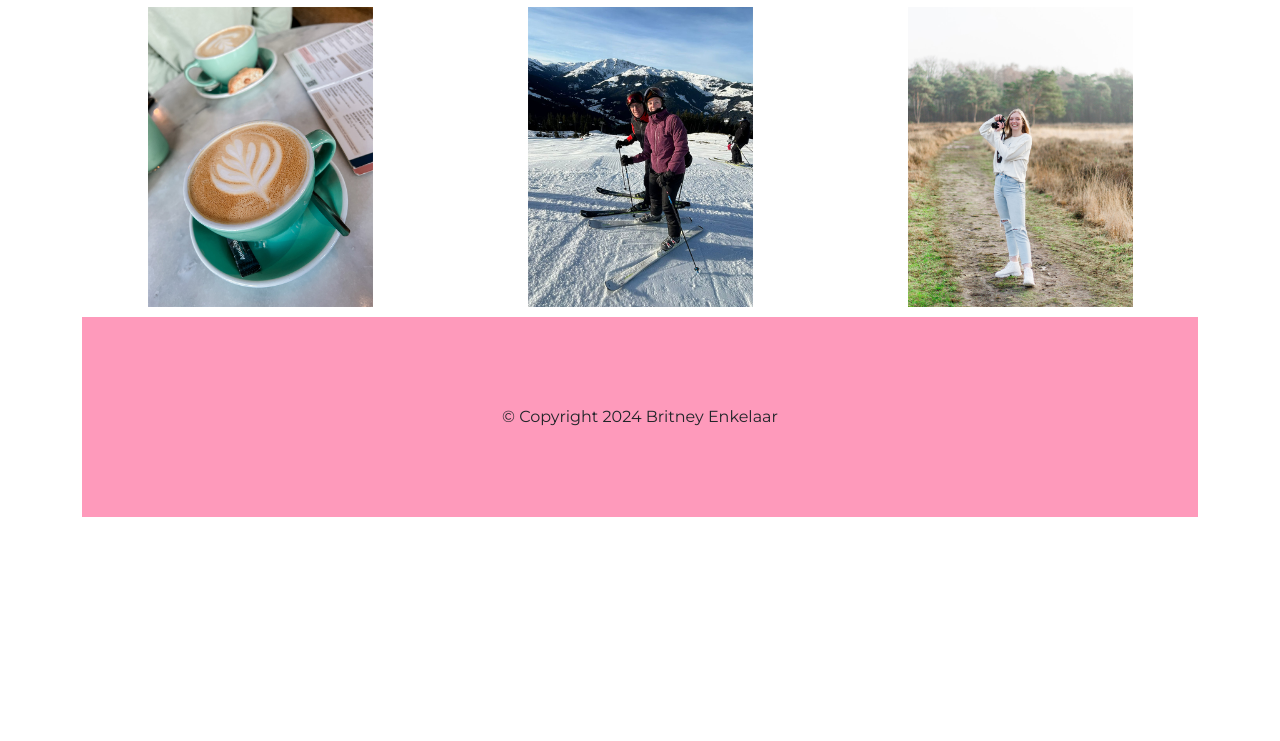
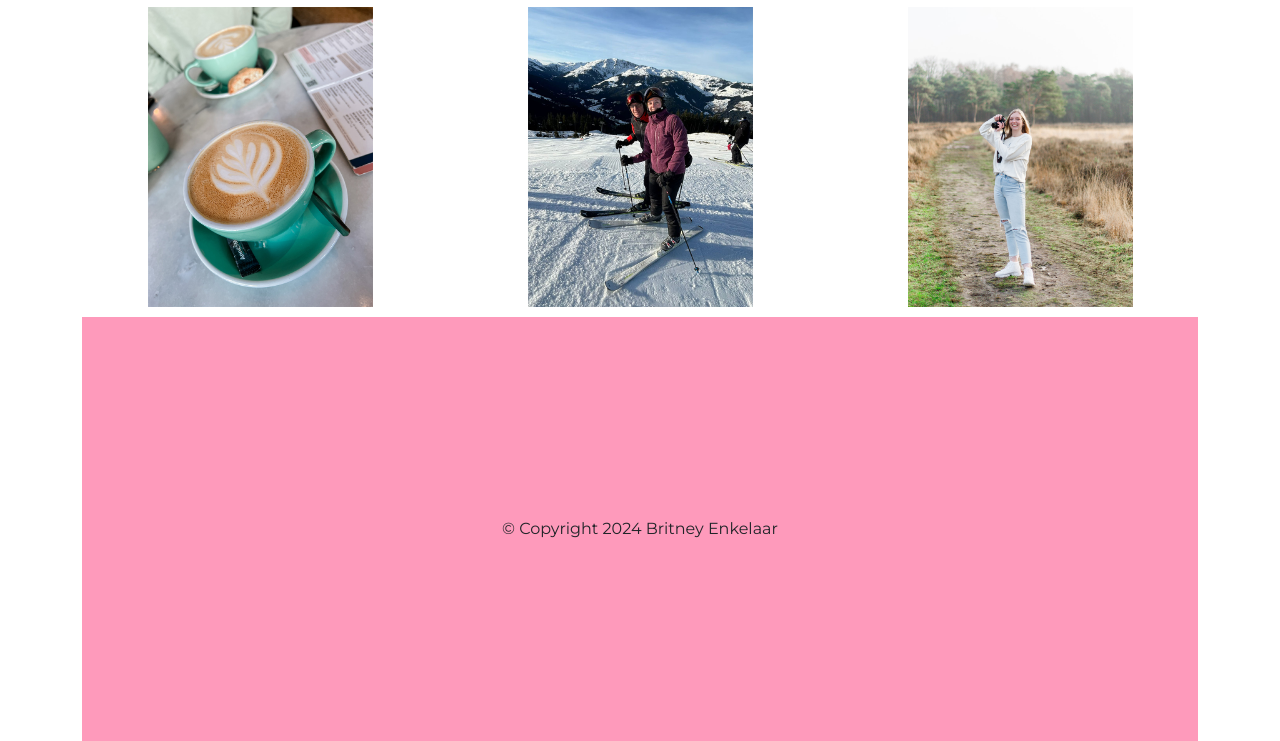
Before and after one commit to BritneyEnkelaar/britneyenkelaar, a plain HTML site: page index.html in a window 1280 px wide. Shown: the part 853-1594 px from the top of the page. Before the commit the page ends 1370 px from the top, so only its background shows below. Drawn offline with nearby package versions, Linux system fonts and the light colour scheme.

Commit message:
stijl.css

```diff
--- a/stijl.css
+++ b/stijl.css
@@ -135,8 +135,7 @@ textarea:focus {
 }
 
 footer {
-    background-color: rgb(254, 154, 187);
-    height: 200px; /* Hoogte instellen op 200px */
-    text-align: center; /* Tekst in het midden uitlijnen */
-    line-height: 200px; /* Verticale uitlijning van tekst */
+  background-color: rgb(254, 154, 187);
+  padding: 200px;
+  text-align: center;
 }
```
